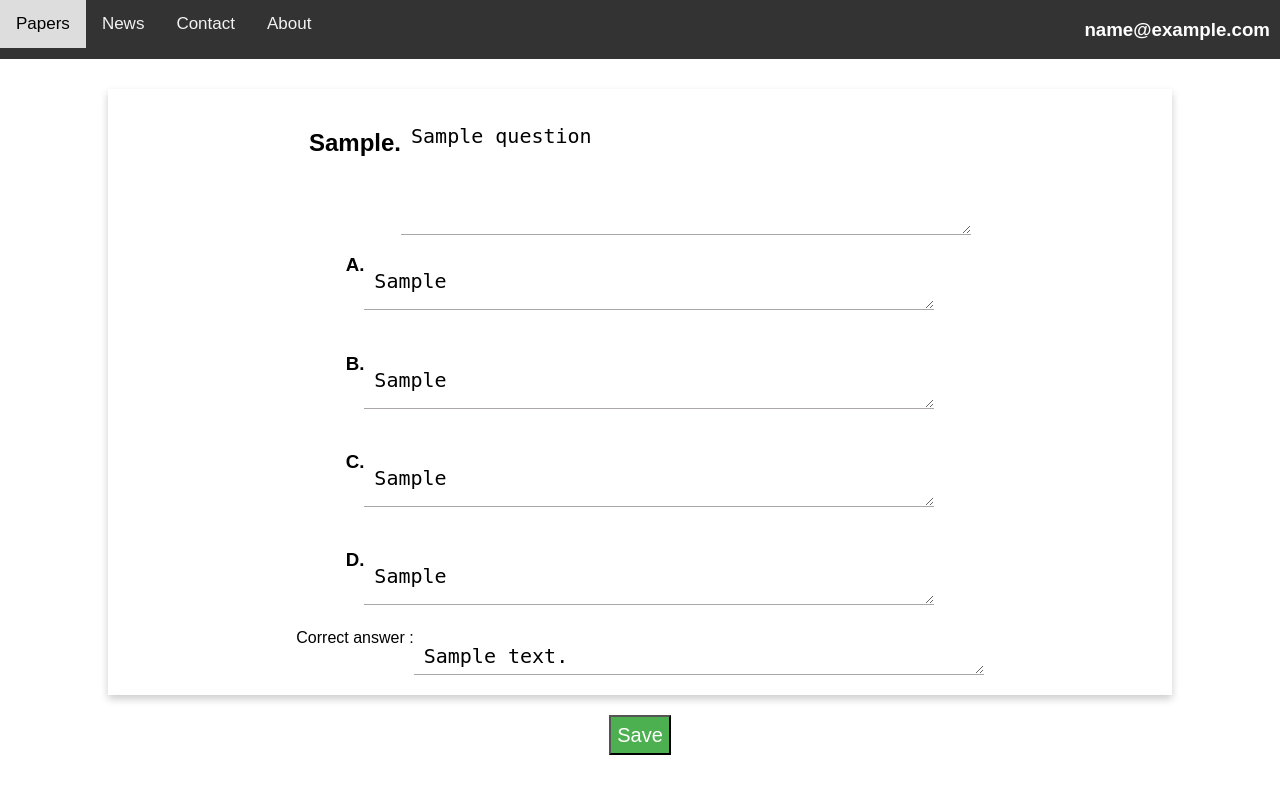
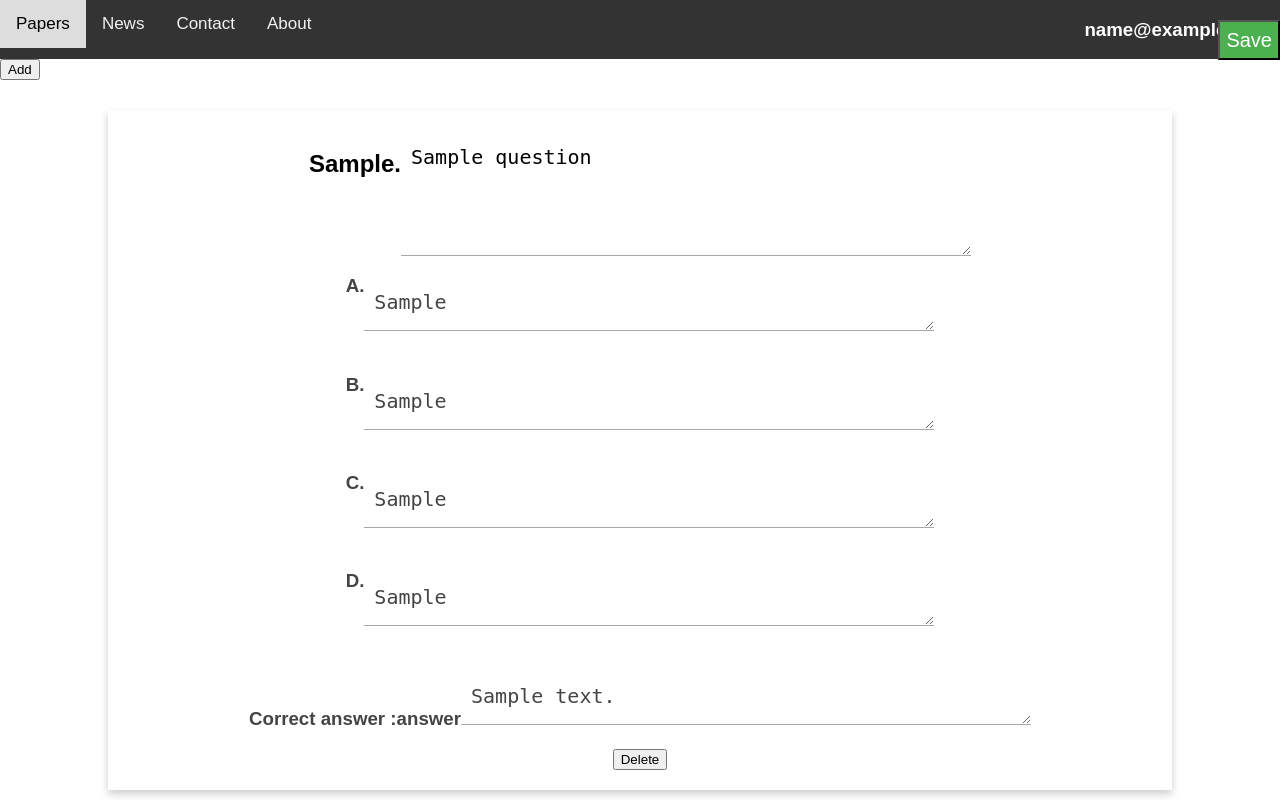
Before and after one commit to rashmikagayan/quizmanagment, a PHP site: page /edit_paper.php?get=1 in a window 1280 px wide. Run offline with PHP 8.4, Linux system fonts and the light colour scheme; the visitor is signed in with stand-in values (Sample User, id 1); tables that the repository leaves empty or names only in its code hold one stand-in row (values such as "Sample post"); some libraries are stand-ins or nearby versions.

Commit message:
Questions can be deleted

```diff
--- a/css/home.css
+++ b/css/home.css
@@ -101,15 +101,20 @@ body {
     border-bottom: 1px solid rgb(172, 167, 167);
 }
 
-#questions .question .answer textarea {
-    height: 20px;
+#questions .question h3,
+#questions .question textarea {
+    color: #444;
 }
 
 #questions .question .quest textarea {
     height: 100px;
+    color: black;
 }
 
-#questions button {
+#questions .savebutton {
+    position: fixed;
+    top: 0;
+    right: 0;
     margin: 20px auto;
     height: 40px;
     font-size: 20px;
--- a/edit_paper.php
+++ b/edit_paper.php
@@ -36,43 +36,40 @@ $paperId = $_GET['get'];
             <?php echo $lectemail; ?>
         </h3>
     </div>
-
+    <button onclick="addQuestion(3);">Add</button>
 
     <div id="questions">
         <?php
         $questions = $db->editPaper($lectemail,$paperId);
         $numOfQuestions = count($questions);
         foreach ($questions as $question) {
+            $qno = $question['qno'];
         echo "
-        <div class='question'>
-            <div class='quest'><h2>".$question['qno'].".</h2> <textarea id='quest".$question["qno"]."' >".$question['question']."</textarea></div>
-            <div><h3>A.<h3> <textarea id='quest".$question["qno"]."ans1' >".$question['ans1']."</textarea></div>
-            <div><h3>B.<h3> <textarea id='quest".$question["qno"]."ans2' >".$question['ans2']."</textarea></div>
-            <div><h3>C.<h3> <textarea id='quest".$question["qno"]."ans3' >".$question['ans3']."</textarea></div>
-            <div><h3>D.<h3> <textarea id='quest".$question["qno"]."ans4' >".$question['ans4']."</textarea></div>
-            <div class='answer'>Correct answer :<textarea id='quest".$question["qno"]."crctansw' row='1'>".$question['correct_answer']."</textarea></div>
+        <div class='question' id='question'>
+            <div class='quest'><h2>".$qno.".</h2> <textarea id='quest".$qno."' >".$question['question']."</textarea></div>
+            <div><h3>A.<h3> <textarea id='quest".$qno."ans1' >".$question['ans1']."</textarea></div>
+            <div><h3>B.<h3> <textarea id='quest".$qno."ans2' >".$question['ans2']."</textarea></div>
+            <div><h3>C.<h3> <textarea id='quest".$qno."ans3' >".$question['ans3']."</textarea></div>
+            <div><h3>D.<h3> <textarea id='quest".$qno."ans4' >".$question['ans4']."</textarea></div>
+            <div><h3>Correct answer :answer<textarea id='quest".$qno."crctansw' row='1'>".$question['correct_answer']."</textarea></div>
+                <div><button onclick='deleteQuest($qno)'>Delete</button></div>
         </div>";
     }
     echo "<div>
         <!-- $paperId; -->
-        <button class='button' onclick='savePaper($numOfQuestions)';>Save</button>
+        <button class='savebutton' onclick='savePaper()';>Save</button>
     </div>";
   ?>
-
-
     </div>
-
-
-
 </body>
 
 </html>
 <script>
-    function savePaper(qno) {
+    function savePaper() {
+        var qno = $("div[class*='question']").length;
         var paperid = "<?php echo $paperId ?>";
         var questions = Array();
         for (let i = 1; i <= qno; i++) {
-            console.log(i);
             var quest = document.getElementById("quest" + i + "").value;
             var answer1 = document.getElementById("quest" + i + "ans1").value;
             var answer2 = document.getElementById("quest" + i + "ans2").value;
@@ -89,7 +86,56 @@ $paperId = $_GET['get'];
                 questions: questions
             },
             function(response) {
-                alert(response);
+                alert("Successfully edited");
+                location.reload();
             });
     }
+
+    function addQuestion() {
+        var qno = $("div[class*='question']").length + 1;
+        const qstDiv = document.createElement("div");
+        qstDiv.setAttribute("id", "question");
+        qstDiv.setAttribute("class", "question");
+
+        const questioDiv = document.createElement("div");
+        questioDiv.setAttribute("class", "quest");
+
+        var h = document.createElement("H2");
+        var t = document.createTextNode(qno + ".")
+        h.appendChild(t);
+        var textarea = document.createElement("textarea");
+        textarea.setAttribute("id", 'quest' + qno);
+        questioDiv.appendChild(h);
+        questioDiv.appendChild(textarea);
+        qstDiv.appendChild(questioDiv);
+
+        // Answers 1
+        var Numbers = ["A.", "B.", "C.", "D.", "Correct Answer:"]
+        var ids = ["ans1", "ans2", "ans3", "ans4", "crctansw"]
+        for (let i = 0; i < Numbers.length; i++) {
+            var normQuest = document.createElement("div");
+            var h = document.createElement("H3");
+            var t = document.createTextNode(Numbers[i])
+            h.appendChild(t);
+            var textarea = document.createElement("textarea");
+            var textareaId = "quest" + qno + ids[i];
+            textarea.setAttribute("id", textareaId);
+            normQuest.appendChild(h);
+            normQuest.appendChild(textarea);
+            qstDiv.appendChild(normQuest);
+        }
+        var delteBtn = document.createElement("button");
+        var t = document.createTextNode("Delete")
+        delteBtn.appendChild(t);
+        delteBtn.setAttribute("onclick", "deleteQuest(" + qno + ");");
+        var delteBtnHolder = document.createElement("div");
+
+        delteBtnHolder.appendChild(delteBtn);
+        qstDiv.appendChild(delteBtnHolder);
+        document.getElementById("questions").appendChild(qstDiv);
+    }
+
+    function deleteQuest(qno) {
+        $('#questions div:nth-child(' + qno + ')').remove();
+    }
 </script>
--- a/src/db.php
+++ b/src/db.php
@@ -97,7 +97,7 @@ class db {
 
             if ($store->num_rows > 0) {
                 // If lecturer created the paper allow edit
-                $query = "SELECT * FROM questions WHERE paper_id = '$paperId'";
+                $query = "SELECT * FROM questions WHERE paper_id = '$paperId' ORDER BY qno";
                 $store = $this->connection->query($query);
 
                 if ($store->num_rows > 0) {
```
